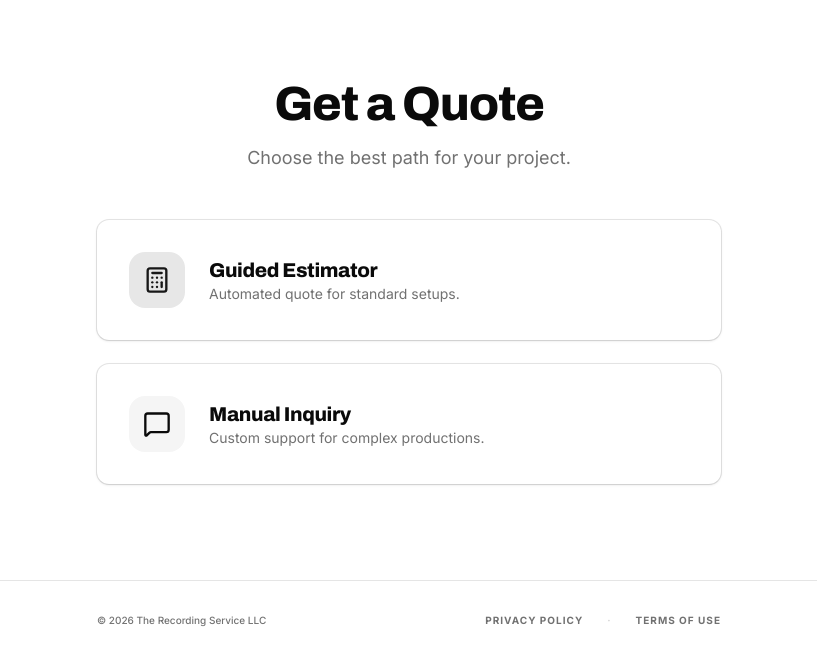
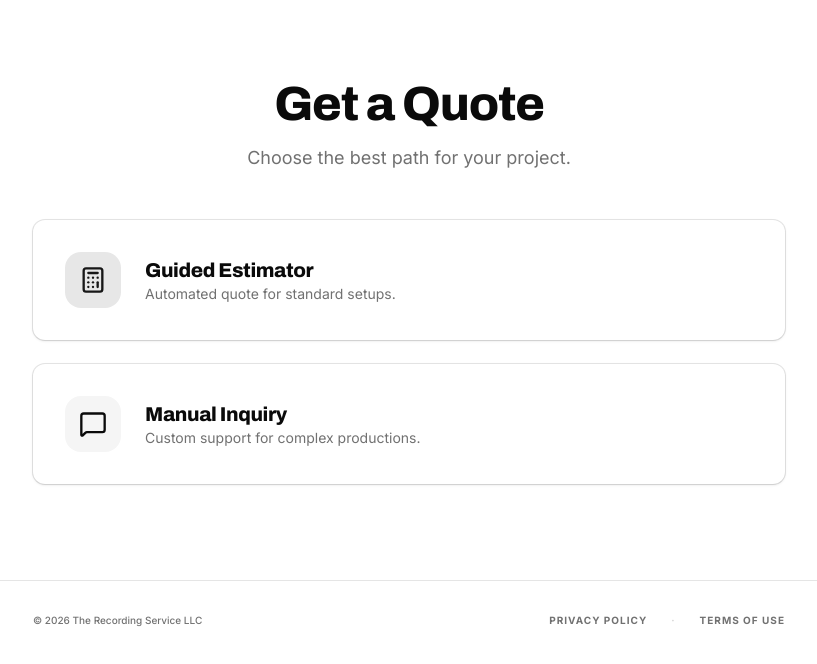
Before and after one commit to ajbarayuga/therecordingservice, a Next.js app: page /quote in a window 1280 px wide. Shown: the top 664 px of the page, without its empty margins (231-1048 px from the left). Built offline with nearby package versions, Linux system fonts and the light colour scheme.

Commit message:
fix: local storage remaining issue.

```diff
--- a/app/privacy/page.tsx
+++ b/app/privacy/page.tsx
@@ -400,7 +400,7 @@ export default function QuotePage() {
             />
           )}
 
-          <div className="container max-w-2xl pt-20 mx-auto px-6">
+          <div className="container max-w-3xl pt-20 mx-auto px-2 px-md-0">
             {/* ── CHOOSE ─────────────────────────────────────────────────────── */}
             {path === "choose" && (
               <div className="space-y-12 animate-in fade-in slide-in-from-bottom-8 duration-700 text-center">
--- a/app/quote/page.tsx
+++ b/app/quote/page.tsx
@@ -411,7 +411,7 @@ export default function QuotePage() {
             />
           )}
 
-          <div className="container max-w-2xl pt-20 mx-auto px-6">
+          <div className="container max-w-3xl pt-20 mx-auto px-2 px-md-0">
             {/* ── CHOOSE ─────────────────────────────────────────────────────── */}
             {path === "choose" && (
               <div className="space-y-12 animate-in fade-in slide-in-from-bottom-8 duration-700 text-center">
@@ -767,7 +767,7 @@ export default function QuotePage() {
 
           {/* ── Site footer ─────────────────────────────────────────────────── */}
           <footer className="mt-24 border-t py-8">
-            <div className="container max-w-2xl mx-auto px-6 flex flex-col sm:flex-row items-center justify-between gap-3 text-[10px] text-muted-foreground">
+            <div className="container max-w-3xl mx-auto px-2 px-md-0 flex flex-col sm:flex-row items-center justify-between gap-3 text-[10px] text-muted-foreground">
               <span className="font-medium">
                 © {new Date().getFullYear()} The Recording Service LLC
               </span>
--- a/app/terms/page.tsx
+++ b/app/terms/page.tsx
@@ -12,7 +12,7 @@ export default function TermsPage() {
 
   return (
     <main className="min-h-screen bg-background">
-      <div className="max-w-2xl mx-auto px-6 py-16">
+      <div className="container max-w-3xl mx-auto px-2 px-md-0 py-16">
         {/* Back */}
         <Link
           href="/quote"
--- a/components/forms/StepFourAV.tsx
+++ b/components/forms/StepFourAV.tsx
@@ -179,6 +179,8 @@ export function StepFourAV({ onRedirect }: { onRedirect: () => void }) {
                     <Input
                       type="number"
                       min={0}
+                      defaultValue={0}
+                      placeholder="0"
                       {...register(key as any)}
                       className="w-20 bg-background border-2 text-center"
                       disabled={formData.micNotSure}
```
